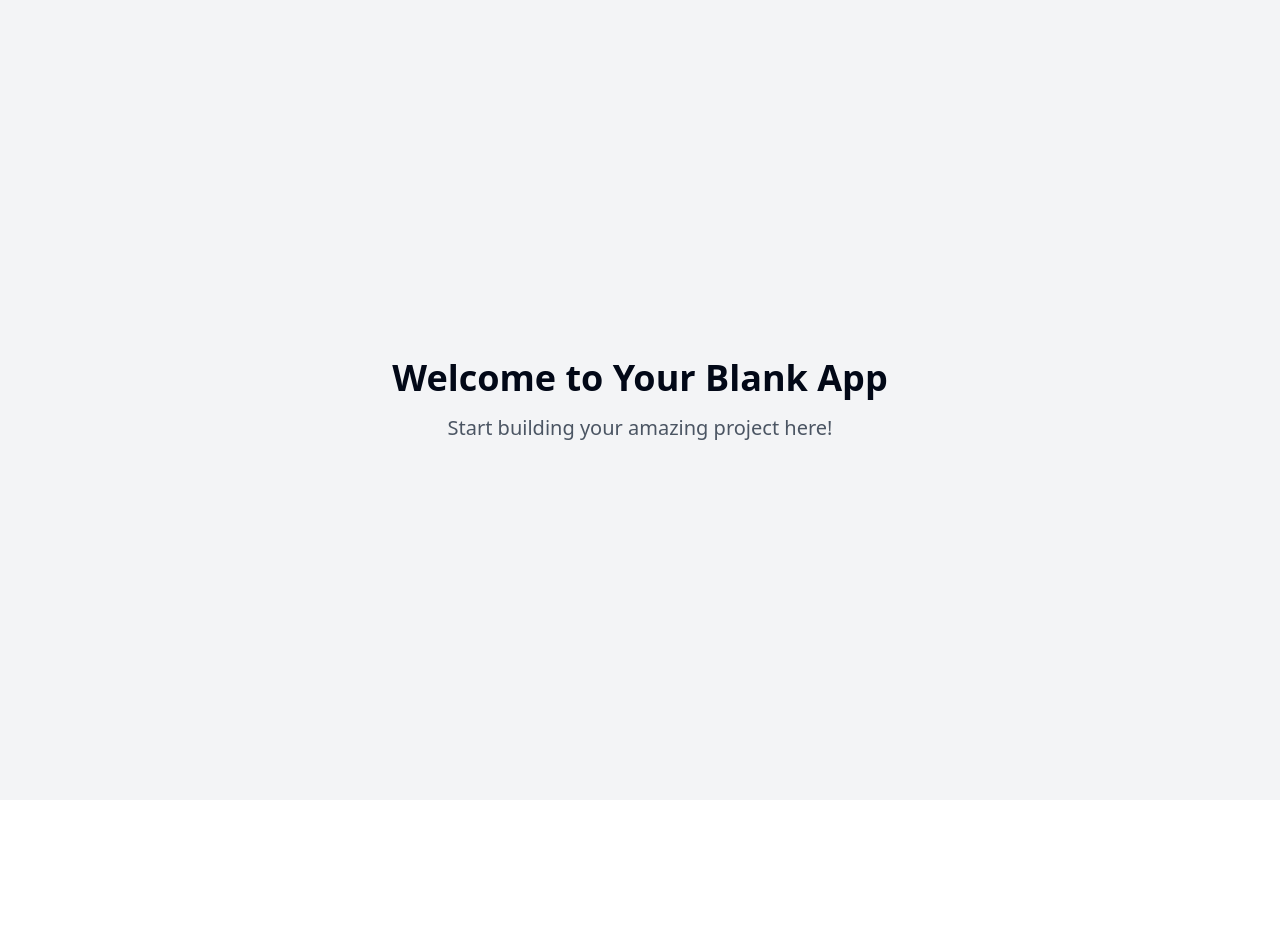
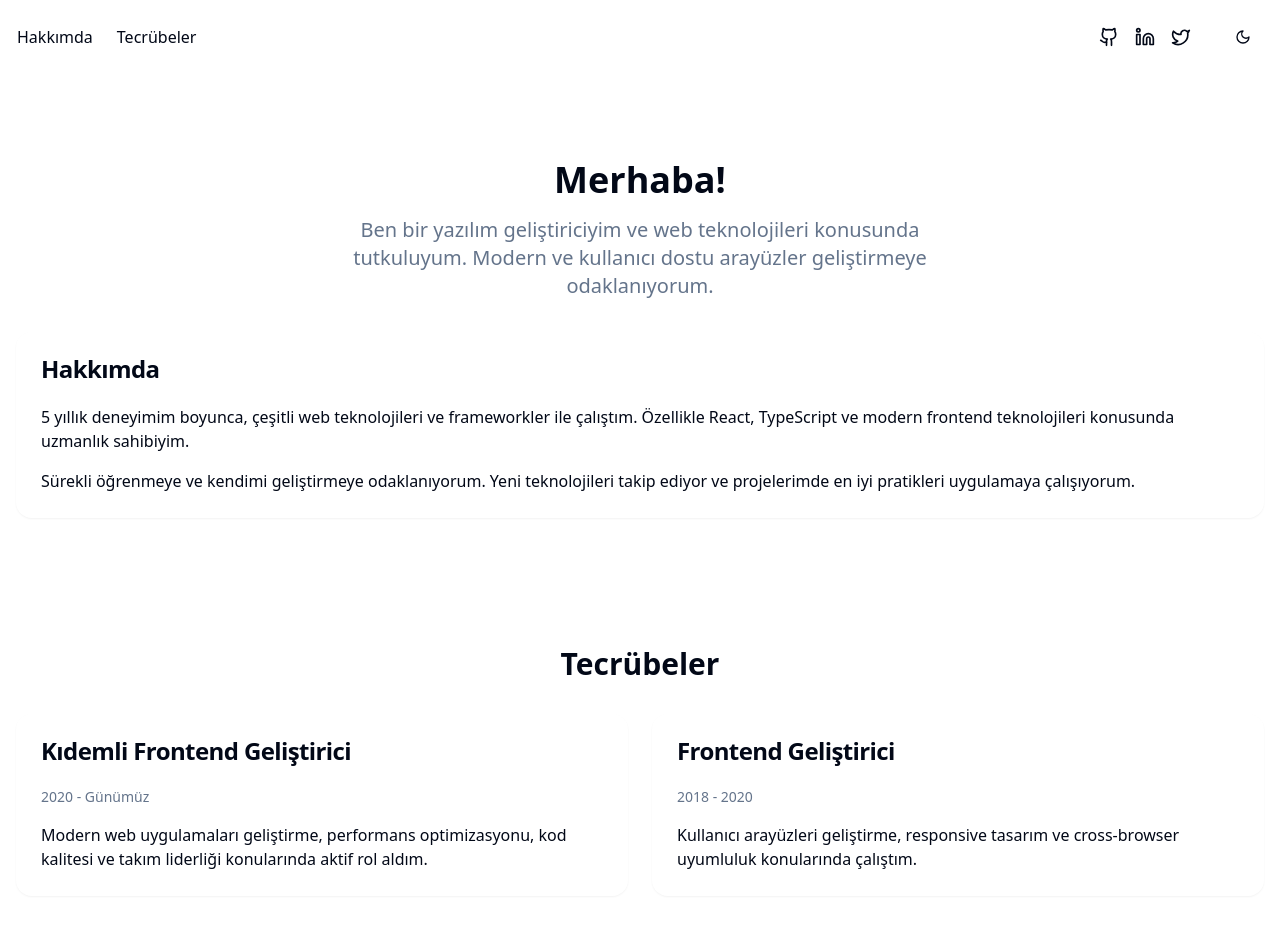
Before and after one commit to ilaybilge/personal-web-spark, a React (Vite) app: page / in a window 1280 px wide. Shown: the top 952 px of the page. Before the commit the page ends 800 px from the top, so only its background shows below. Built offline with nearby package versions, Linux system fonts and the light colour scheme.

Commit message:
Implement personal webpage
Implements a basic personal webpage with day and night modes.  Includes sections for "About Me" and "Experiences," along with a footer and social media links.  Adds a back-to-top button.

```diff
--- /dev/null
+++ b/src/components/layout/Layout.tsx
@@ -0,0 +1,96 @@
+
+import { useState, useEffect } from "react";
+import { Sun, Moon, Github, Linkedin, Twitter } from "lucide-react";
+import { Button } from "@/components/ui/button";
+
+const Layout = ({ children }: { children: React.ReactNode }) => {
+  const [isDark, setIsDark] = useState(false);
+  const [showScrollTop, setShowScrollTop] = useState(false);
+
+  useEffect(() => {
+    const handleScroll = () => {
+      setShowScrollTop(window.scrollY > 200);
+    };
+
+    window.addEventListener("scroll", handleScroll);
+    return () => window.removeEventListener("scroll", handleScroll);
+  }, []);
+
+  const toggleTheme = () => {
+    setIsDark(!isDark);
+    document.documentElement.classList.toggle("dark");
+  };
+
+  const scrollToTop = () => {
+    window.scrollTo({ top: 0, behavior: "smooth" });
+  };
+
+  return (
+    <div className="min-h-screen bg-background transition-colors duration-300">
+      <header className="fixed w-full top-0 z-50 glass">
+        <nav className="container mx-auto px-4 py-4 flex items-center justify-between">
+          <div className="flex items-center space-x-6">
+            <a href="#hakkimda" className="text-foreground hover:text-primary transition-colors">
+              Hakkımda
+            </a>
+            <a href="#tecrubeler" className="text-foreground hover:text-primary transition-colors">
+              Tecrübeler
+            </a>
+          </div>
+          <div className="flex items-center space-x-4">
+            <div className="flex space-x-4 mr-4">
+              <a href="https://github.com" target="_blank" rel="noopener noreferrer" className="hover:text-primary transition-colors">
+                <Github className="h-5 w-5" />
+              </a>
+              <a href="https://linkedin.com" target="_blank" rel="noopener noreferrer" className="hover:text-primary transition-colors">
+                <Linkedin className="h-5 w-5" />
+              </a>
+              <a href="https://twitter.com" target="_blank" rel="noopener noreferrer" className="hover:text-primary transition-colors">
+                <Twitter className="h-5 w-5" />
+              </a>
+            </div>
+            <Button variant="ghost" size="icon" onClick={toggleTheme}>
+              {isDark ? <Sun className="h-5 w-5" /> : <Moon className="h-5 w-5" />}
+            </Button>
+          </div>
+        </nav>
+      </header>
+
+      <main className="container mx-auto px-4 pt-24 pb-16">
+        {children}
+      </main>
+
+      <footer className="bg-muted py-8">
+        <div className="container mx-auto px-4">
+          <div className="flex flex-col items-center space-y-4">
+            <div className="flex space-x-6">
+              <a href="https://github.com" target="_blank" rel="noopener noreferrer" className="hover:text-primary transition-colors">
+                <Github className="h-6 w-6" />
+              </a>
+              <a href="https://linkedin.com" target="_blank" rel="noopener noreferrer" className="hover:text-primary transition-colors">
+                <Linkedin className="h-6 w-6" />
+              </a>
+              <a href="https://twitter.com" target="_blank" rel="noopener noreferrer" className="hover:text-primary transition-colors">
+                <Twitter className="h-6 w-6" />
+              </a>
+            </div>
+            <p className="text-sm text-muted-foreground">
+              © {new Date().getFullYear()} Tüm hakları saklıdır.
+            </p>
+          </div>
+        </div>
+      </footer>
+
+      {showScrollTop && (
+        <Button
+          className="fixed bottom-6 right-6 rounded-full shadow-lg hover:shadow-xl transition-all"
+          onClick={scrollToTop}
+        >
+          ↑
+        </Button>
+      )}
+    </div>
+  );
+};
+
+export default Layout;
--- a/src/index.css
+++ b/src/index.css
@@ -1,3 +1,4 @@
+
 @tailwind base;
 @tailwind components;
 @tailwind utilities;
@@ -6,96 +7,75 @@
   :root {
     --background: 0 0% 100%;
     --foreground: 222.2 84% 4.9%;
-
     --card: 0 0% 100%;
     --card-foreground: 222.2 84% 4.9%;
-
     --popover: 0 0% 100%;
     --popover-foreground: 222.2 84% 4.9%;
-
-    --primary: 222.2 47.4% 11.2%;
+    --primary: 262.1 83.3% 57.8%;
     --primary-foreground: 210 40% 98%;
-
     --secondary: 210 40% 96.1%;
     --secondary-foreground: 222.2 47.4% 11.2%;
-
     --muted: 210 40% 96.1%;
     --muted-foreground: 215.4 16.3% 46.9%;
-
-    --accent: 210 40% 96.1%;
+    --accent: 262.1 83.3% 57.8%;
     --accent-foreground: 222.2 47.4% 11.2%;
-
     --destructive: 0 84.2% 60.2%;
     --destructive-foreground: 210 40% 98%;
-
     --border: 214.3 31.8% 91.4%;
     --input: 214.3 31.8% 91.4%;
-    --ring: 222.2 84% 4.9%;
-
-    --radius: 0.5rem;
-
-    --sidebar-background: 0 0% 98%;
-
-    --sidebar-foreground: 240 5.3% 26.1%;
-
-    --sidebar-primary: 240 5.9% 10%;
-
-    --sidebar-primary-foreground: 0 0% 98%;
-
-    --sidebar-accent: 240 4.8% 95.9%;
-
-    --sidebar-accent-foreground: 240 5.9% 10%;
-
-    --sidebar-border: 220 13% 91%;
-
-    --sidebar-ring: 217.2 91.2% 59.8%;
+    --ring: 262.1 83.3% 57.8%;
+    --radius: 1rem;
   }
 
   .dark {
     --background: 222.2 84% 4.9%;
     --foreground: 210 40% 98%;
-
     --card: 222.2 84% 4.9%;
     --card-foreground: 210 40% 98%;
-
     --popover: 222.2 84% 4.9%;
     --popover-foreground: 210 40% 98%;
-
-    --primary: 210 40% 98%;
+    --primary: 262.1 83.3% 57.8%;
     --primary-foreground: 222.2 47.4% 11.2%;
-
     --secondary: 217.2 32.6% 17.5%;
     --secondary-foreground: 210 40% 98%;
-
     --muted: 217.2 32.6% 17.5%;
     --muted-foreground: 215 20.2% 65.1%;
-
     --accent: 217.2 32.6% 17.5%;
     --accent-foreground: 210 40% 98%;
-
     --destructive: 0 62.8% 30.6%;
     --destructive-foreground: 210 40% 98%;
-
     --border: 217.2 32.6% 17.5%;
     --input: 217.2 32.6% 17.5%;
     --ring: 212.7 26.8% 83.9%;
-    --sidebar-background: 240 5.9% 10%;
-    --sidebar-foreground: 240 4.8% 95.9%;
-    --sidebar-primary: 224.3 76.3% 48%;
-    --sidebar-primary-foreground: 0 0% 100%;
-    --sidebar-accent: 240 3.7% 15.9%;
-    --sidebar-accent-foreground: 240 4.8% 95.9%;
-    --sidebar-border: 240 3.7% 15.9%;
-    --sidebar-ring: 217.2 91.2% 59.8%;
   }
-}
 
-@layer base {
   * {
     @apply border-border;
   }
 
   body {
-    @apply bg-background text-foreground;
+    @apply bg-background text-foreground antialiased;
+  }
+
+  html {
+    @apply scroll-smooth;
   }
 }
+
+@layer utilities {
+  .glass {
+    @apply bg-white/10 backdrop-blur-md border border-white/20;
+  }
+
+  .dark .glass {
+    @apply bg-black/30 border-white/10;
+  }
+}
+
+.section-transition {
+  @apply transition-all duration-300 ease-in-out;
+}
+
+.hover-scale {
+  @apply transition-transform duration-300 hover:scale-105;
+}
--- a/src/pages/Index.tsx
+++ b/src/pages/Index.tsx
@@ -1,13 +1,69 @@
-// Update this page (the content is just a fallback if you fail to update the page)
+
+import Layout from "@/components/layout/Layout";
+import { Card, CardContent, CardHeader, CardTitle } from "@/components/ui/card";
 
 const Index = () => {
   return (
-    <div className="min-h-screen flex items-center justify-center bg-gray-100">
-      <div className="text-center">
-        <h1 className="text-4xl font-bold mb-4">Welcome to Your Blank App</h1>
-        <p className="text-xl text-gray-600">Start building your amazing project here!</p>
-      </div>
-    </div>
+    <Layout>
+      <section id="hakkimda" className="py-16 space-y-8">
+        <div className="text-center space-y-4">
+          <h1 className="text-4xl font-bold">Merhaba!</h1>
+          <p className="text-xl text-muted-foreground max-w-2xl mx-auto">
+            Ben bir yazılım geliştiriciyim ve web teknolojileri konusunda tutkuluyum.
+            Modern ve kullanıcı dostu arayüzler geliştirmeye odaklanıyorum.
+          </p>
+        </div>
+
+        <Card className="glass hover-scale">
+          <CardHeader>
+            <CardTitle>Hakkımda</CardTitle>
+          </CardHeader>
+          <CardContent className="space-y-4">
+            <p>
+              5 yıllık deneyimim boyunca, çeşitli web teknolojileri ve frameworkler ile
+              çalıştım. Özellikle React, TypeScript ve modern frontend teknolojileri
+              konusunda uzmanlık sahibiyim.
+            </p>
+            <p>
+              Sürekli öğrenmeye ve kendimi geliştirmeye odaklanıyorum. Yeni
+              teknolojileri takip ediyor ve projelerimde en iyi pratikleri
+              uygulamaya çalışıyorum.
+            </p>
+          </CardContent>
+        </Card>
+      </section>
+
+      <section id="tecrubeler" className="py-16 space-y-8">
+        <h2 className="text-3xl font-bold text-center">Tecrübeler</h2>
+        <div className="grid gap-6 md:grid-cols-2">
+          <Card className="glass hover-scale">
+            <CardHeader>
+              <CardTitle>Kıdemli Frontend Geliştirici</CardTitle>
+            </CardHeader>
+            <CardContent>
+              <p className="text-sm text-muted-foreground mb-4">2020 - Günümüz</p>
+              <p>
+                Modern web uygulamaları geliştirme, performans optimizasyonu,
+                kod kalitesi ve takım liderliği konularında aktif rol aldım.
+              </p>
+            </CardContent>
+          </Card>
+
+          <Card className="glass hover-scale">
+            <CardHeader>
+              <CardTitle>Frontend Geliştirici</CardTitle>
+            </CardHeader>
+            <CardContent>
+              <p className="text-sm text-muted-foreground mb-4">2018 - 2020</p>
+              <p>
+                Kullanıcı arayüzleri geliştirme, responsive tasarım ve
+                cross-browser uyumluluk konularında çalıştım.
+              </p>
+            </CardContent>
+          </Card>
+        </div>
+      </section>
+    </Layout>
   );
 };
 
```
